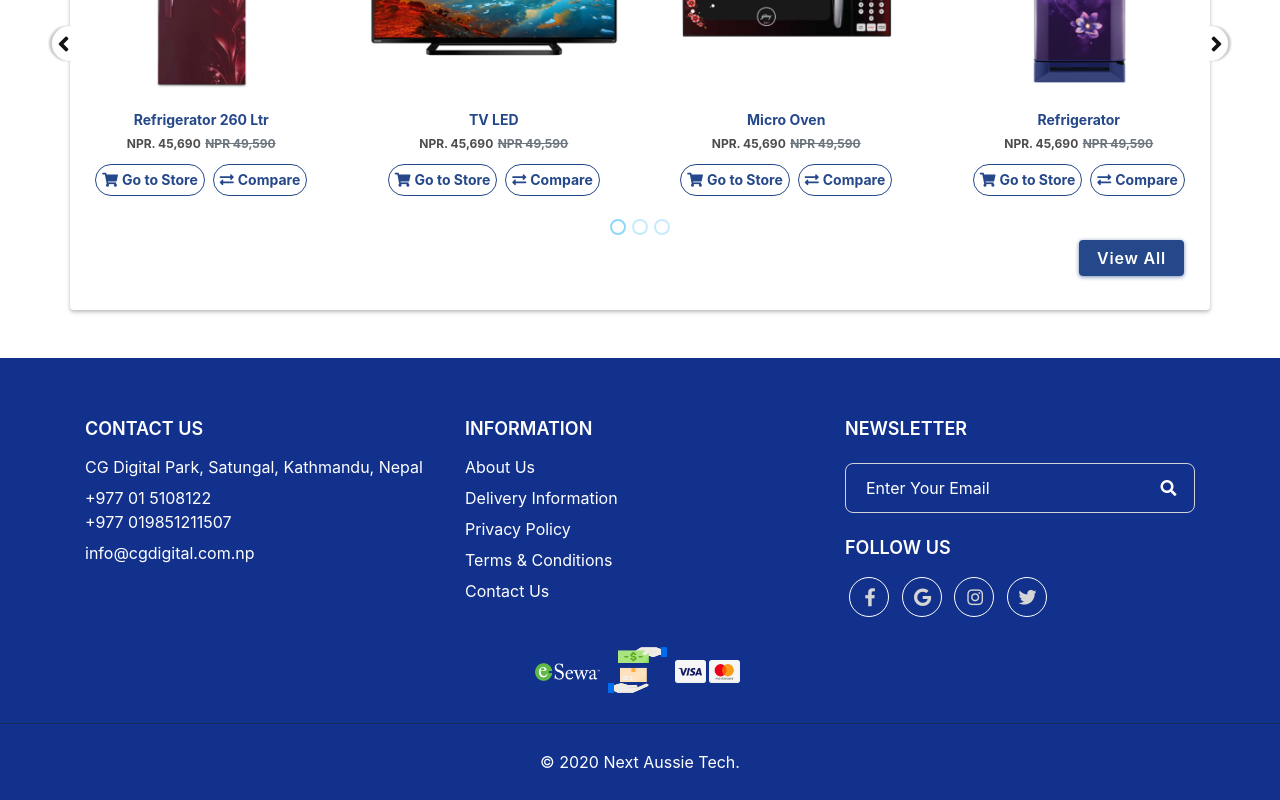
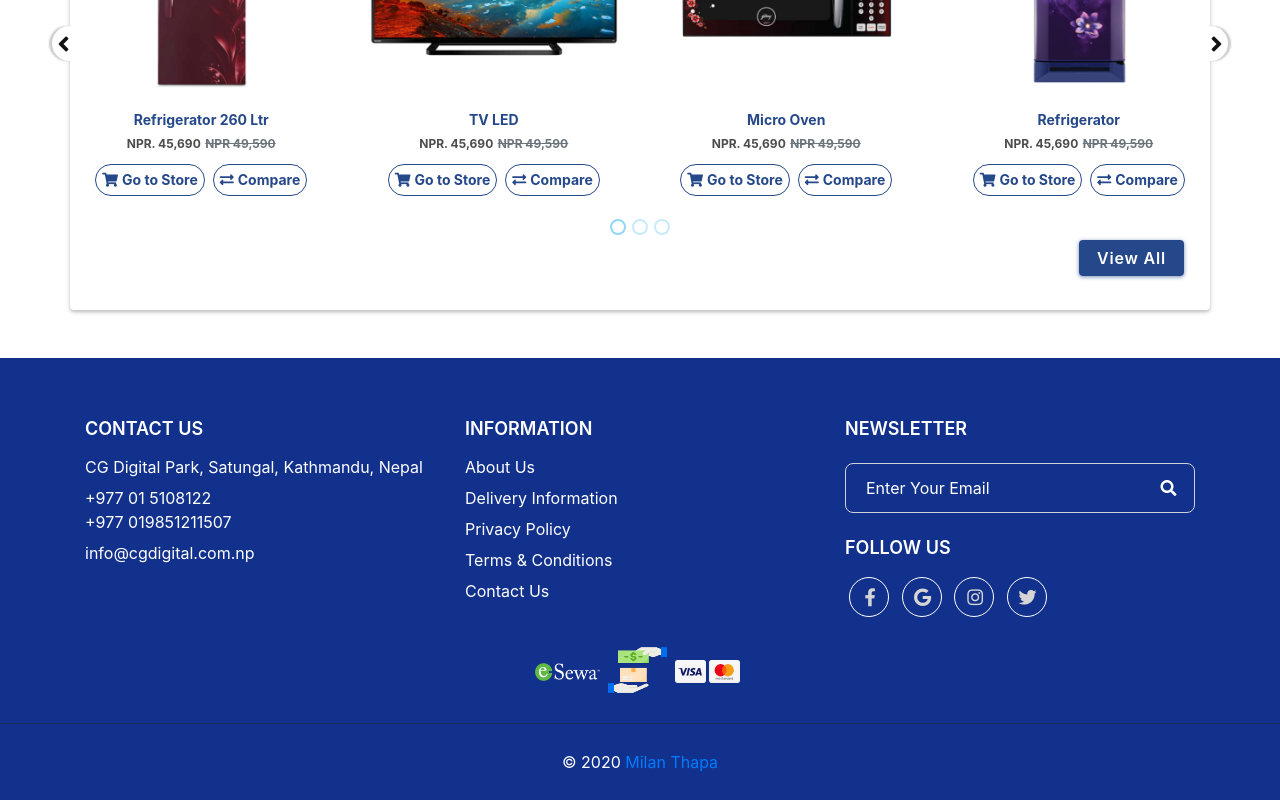
Before and after one commit to Milanthapa12/c-group, a plain HTML site: page index.html in a window 1280 px wide. Shown: the part 2402-3202 px from the top of the page. Drawn offline with Linux system fonts and the light colour scheme.

Commit message:
Update index.html

```diff
--- a/index.html
+++ b/index.html
@@ -1232,7 +1232,7 @@
 				<div class="container">
 					<div class="row">
 						<div class="col-12">
-							<p class="copyright_text text-center">© 2020 Next Aussie Tech.</p>
+							<p class="copyright_text text-center">© 2020 <a href="https://www.facebook.com/Milanaakasa" target="_new">Milan Thapa</a></p>
 						</div>
 					</div>
 				</div>
```
